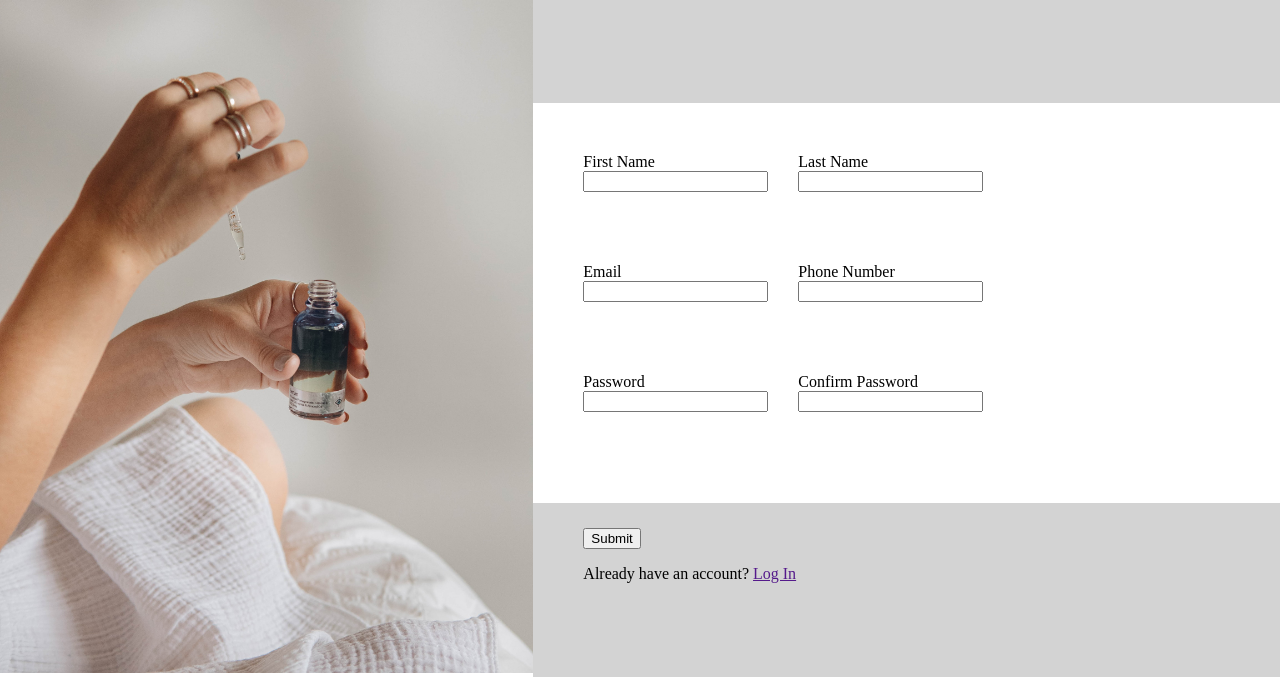
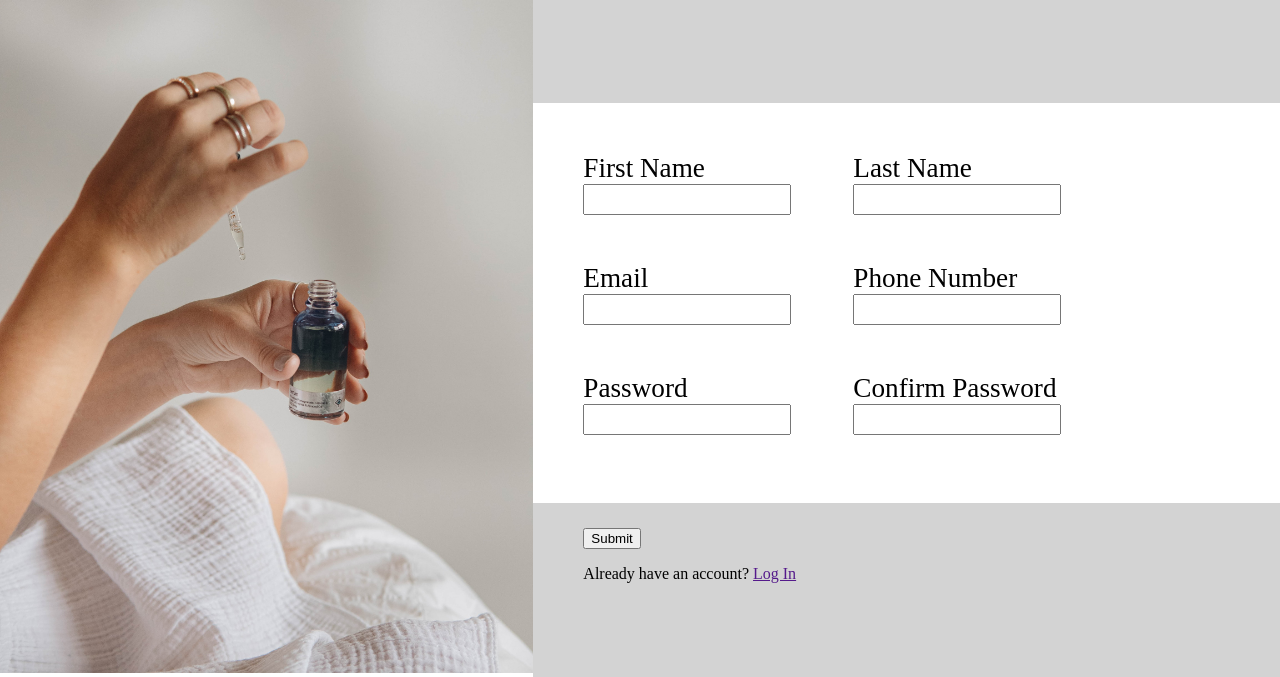
Before and after one commit to Lune3/sign_up-form, a plain HTML site: page index.html in a window 1280 px wide. Shown: the part 127-804 px from the top of the page. Drawn offline with Linux system fonts and the light colour scheme.

Commit message:
Mostly done with positing of elements

```diff
--- a/styleSheet.css
+++ b/styleSheet.css
@@ -19,7 +19,7 @@ body div:first-child{
 
 img[src^= "images/"]{
     height: 100vh;
-    width: min(80vb ,100%);
+    width: min(100% ,100%);
 }
 
 .formBox{
@@ -63,12 +63,23 @@ form{
 
 label{
     display: block;
+    font-size: 1.7rem;
+}
+
+input{
+    height: 25px;
+    width: 200px;
+    font-size: 1.4rem;
+}
+
+li{
+    width: 240px;
 }
 
 ul{
     margin-top: 50px;
     margin-left: 50px;
-    max-width: 500px;
+    max-width: 600px;
     height: 300px;
     list-style: none;
     display: flex;
```
